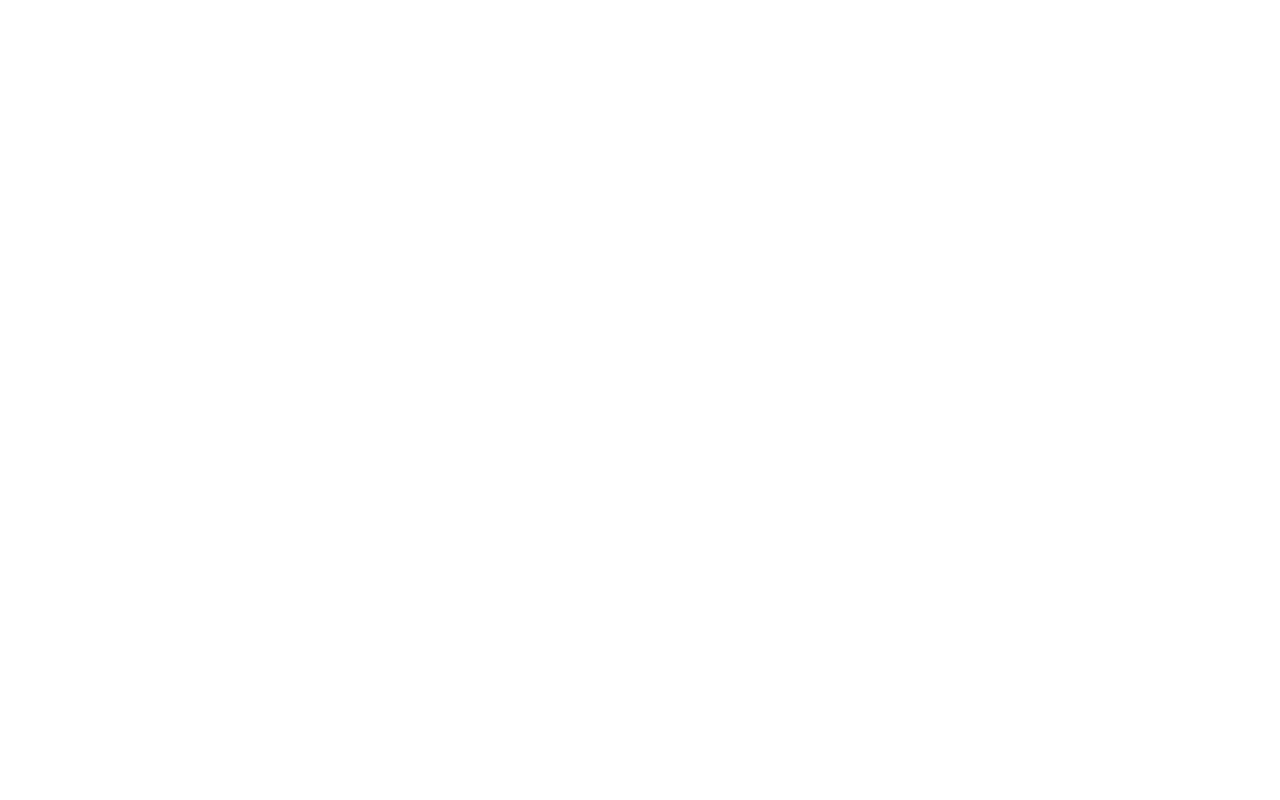
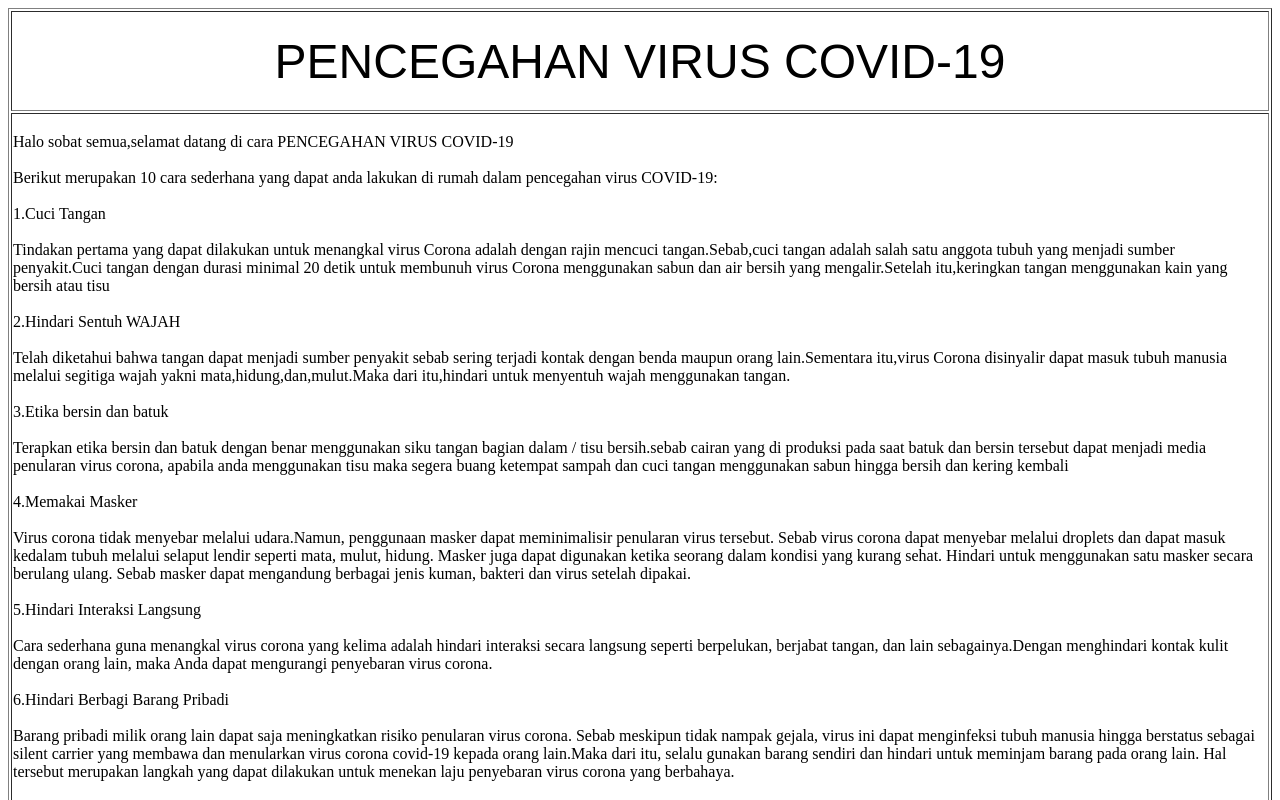
Before and after one commit to septiana29/septiana29.github.io, a plain HTML site: page index.html in a window 1280 px wide. Shown: the top 800 px of the page. Drawn offline with Linux system fonts and the light colour scheme.

Commit message:
index.html

```diff
--- a/index.html
+++ b/index.html
@@ -1,5 +1,40 @@
-<!DOCTYPE html>
 <html>
 <head>
-	<title>Pencegahan Virus Covid-19</title>
+<title>Covid-19</title>
 </head>
+<body>
+<table Border="1" align="center" width="100%" height="100%">
+<tr>
+<td bg color="blue" colspan="2" height="100" align="center">
+<font size="16" face="Arial">PENCEGAHAN VIRUS COVID-19</font>
+</td>
+</tr>
+<tr>
+<td>
+<br>Halo sobat semua,selamat datang di cara PENCEGAHAN VIRUS COVID-19</br>
+<br>Berikut merupakan 10 cara sederhana yang dapat anda lakukan di rumah dalam pencegahan virus COVID-19:</br>
+<br>1.Cuci Tangan</br>
+<br>Tindakan pertama yang dapat dilakukan untuk menangkal virus Corona adalah dengan rajin mencuci tangan.Sebab,cuci tangan adalah salah satu anggota tubuh yang menjadi sumber penyakit.Cuci tangan dengan durasi minimal 20 detik untuk membunuh virus Corona menggunakan sabun dan air bersih yang mengalir.Setelah itu,keringkan tangan menggunakan kain yang bersih atau tisu</br>
+<br>2.Hindari Sentuh WAJAH</br>
+<br>Telah diketahui bahwa tangan dapat menjadi sumber penyakit sebab sering terjadi kontak dengan benda maupun orang lain.Sementara itu,virus Corona disinyalir dapat masuk tubuh manusia melalui segitiga wajah yakni mata,hidung,dan,mulut.Maka dari itu,hindari untuk menyentuh wajah menggunakan tangan.</br>
+<br>3.Etika bersin dan batuk</br>
+<br>Terapkan etika bersin dan batuk dengan benar menggunakan siku tangan bagian dalam / tisu bersih.sebab cairan yang di produksi pada saat batuk dan bersin tersebut dapat menjadi media penularan virus corona, apabila anda menggunakan tisu maka segera buang ketempat sampah dan cuci tangan menggunakan sabun hingga bersih dan kering kembali</br>
+<br>4.Memakai Masker</br>
+<br>Virus corona tidak menyebar melalui udara.Namun, penggunaan masker dapat meminimalisir penularan virus tersebut. Sebab virus corona dapat menyebar melalui droplets dan dapat masuk kedalam tubuh melalui selaput lendir seperti mata, mulut, hidung. Masker juga dapat digunakan ketika seorang dalam kondisi yang kurang sehat. Hindari untuk menggunakan satu masker secara berulang ulang. Sebab masker dapat mengandung berbagai jenis kuman, bakteri dan virus setelah dipakai.</br>
+<br>5.Hindari Interaksi Langsung</br>
+<br>Cara sederhana guna menangkal virus corona yang kelima adalah hindari interaksi secara langsung seperti berpelukan, berjabat tangan, dan lain sebagainya.Dengan menghindari kontak kulit dengan orang lain, maka Anda dapat mengurangi penyebaran virus corona.</br>
+<br>6.Hindari Berbagi Barang Pribadi</br>
+<br>Barang pribadi milik orang lain dapat saja meningkatkan risiko penularan virus corona. Sebab meskipun tidak nampak gejala, virus ini dapat menginfeksi tubuh manusia hingga berstatus sebagai silent carrier yang membawa dan menularkan virus corona covid-19 kepada orang lain.Maka dari itu, selalu gunakan barang sendiri dan hindari untuk meminjam barang pada orang lain. Hal tersebut merupakan langkah yang dapat dilakukan untuk menekan laju penyebaran virus corona yang berbahaya.</br>
+<br>7.Social Distancing</br>
+<br>Social atau physical distancing adalah salah satu imbauan yang sering digemakan oleh berbagai pihak. Sebab, dengan menjaga jarak antara satu sama lain dipercaya dapat mengurangi risiko penyebaran virus corona.Selalu perhatikan jarak fisik dengan orang lain yakni minimal 1 meter. Langkah ini dapat diterapkan saat berada di tempat umum ataupun saat di luar rumah guna menangkal virus masuk ke dalam tubuh dan menyebabkan masalah kesehatan yang serius.</br>
+<br>8.Cuci Bahan Makanan</br>
+<br>Cuci selalu bahan makanan yang diperoleh sebelum mengolahnya. Sebab, pada bahan makanan selalu saja terdapat kemungkinan adanya kuman, bakteri, hingga virus corona.Anda dapat mencuci bahan makanan sebelum disimpan di dalam lemari pendingin dengan menggunakan larutan hidrogen peroksida ataupun cuka yang dapat membunuh bakteri, kuman, dan virus dengan cukup efektif.</br>
+<br>9.Bersihkan Perabot Rumah</br>
+<br>Virus corona dapat menempel pada permukaan benda yang sering terjadi interaksi. Maka dari itu, bersihkan selalu perabotan rumah secara rutin.Bila perlu, semprotkan cairan disinfektan setiap pagi dan sore hari yakni sebelum dan setelah beraktivitas guna membunuh virus corona.</br>
+<br>10.Tingkatkan Imun Tubuh</br>
+<br>Tidak hanya melakukan tindakan pencegahan di luar jaringan tubuh, namun Anda juga perlu melakukan tindakan pencegahan dari dalam tubuh.Caranya adalah dengan meningkatkan imunitas atau sistem kekebalan tubuh terhadap berbagai virus termasuk virus corona covid-19. Beberapa cara yang dapat dilakukan untuk meningkatkan imunitas tubuh adalah dengan melakukan aktivitas fisik secara rutin dan mengonsumsi makanan sehat yang dapat meningkatkan sistem kekebalan tubuh.</br>
+</td>
+</tr>
+</table>
+</body>
+</html>
```
